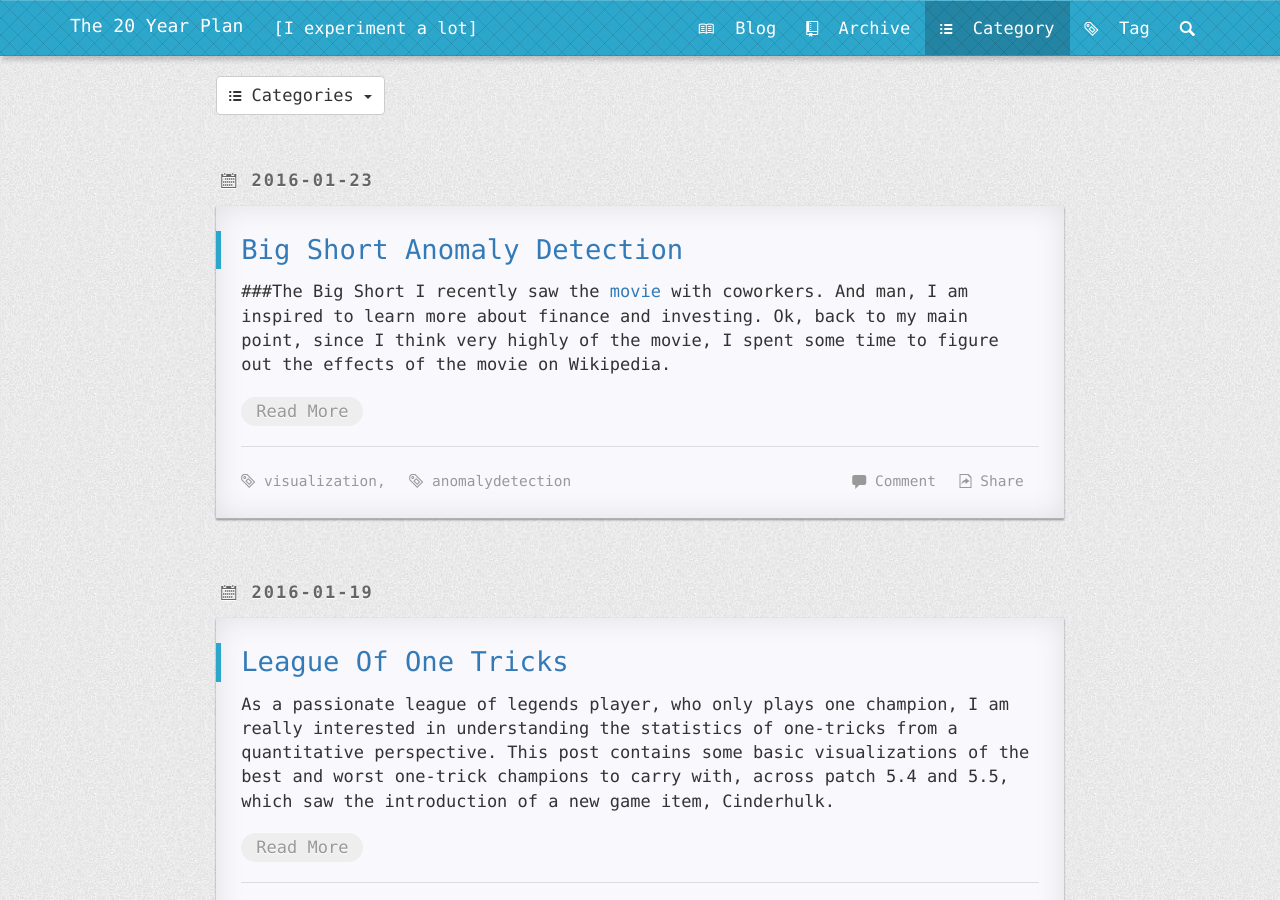
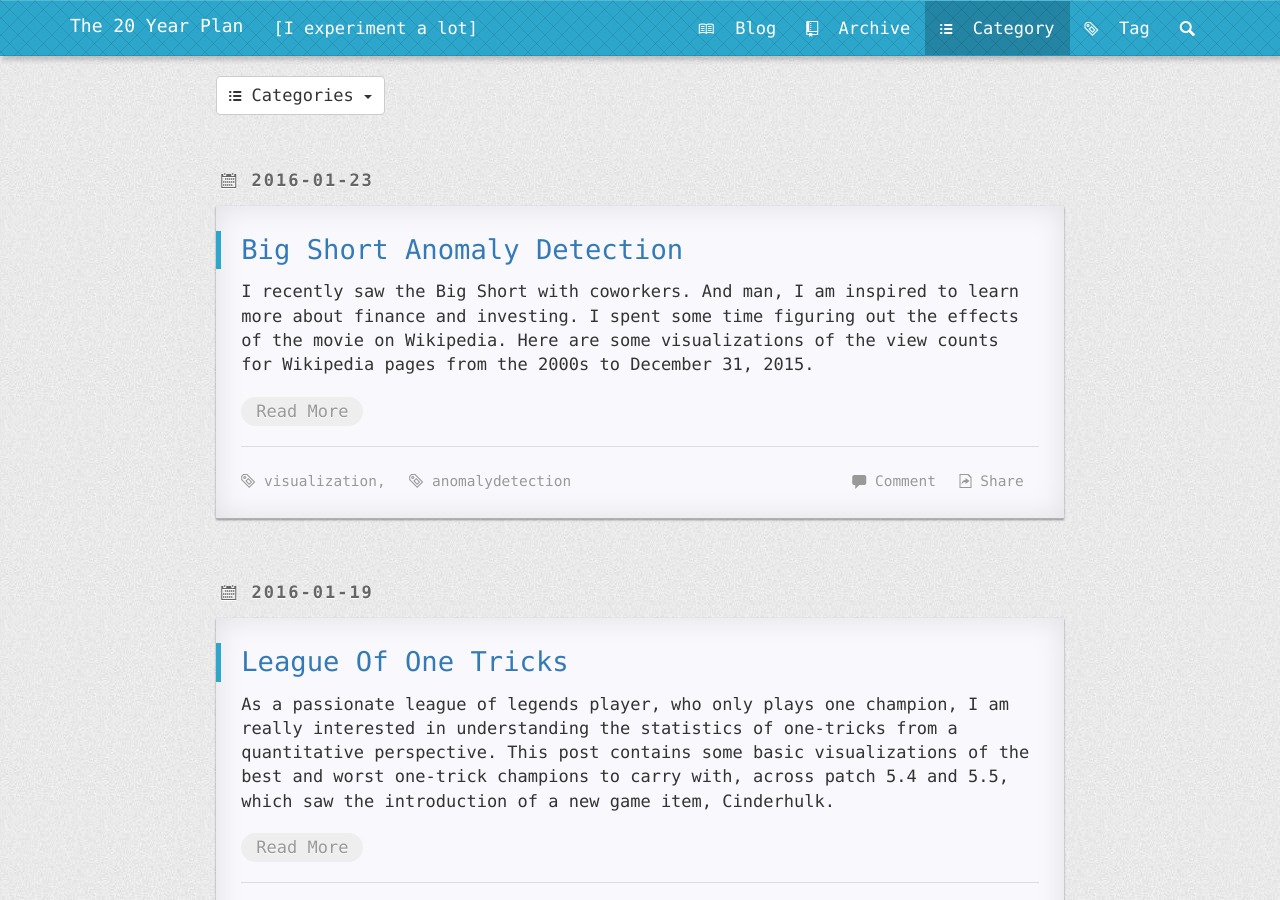
Before and after one commit to jxieeducation/jxieeducation.github.io, a Jekyll site: the page built from pages/2category.html, in a window 1280 px wide and 900 px high. Built offline with Jekyll 4.4.1, drawn with Linux system fonts in a browser that asks for light colours; nearby versions of some CDN libraries; Markdown is read by kramdown in place of the engine named in the settings; comment, search, counter and statistics services are not loaded.

Commit message:
added exerpts

```diff
--- a/_posts/2016-01-23-Big-Short-Anomaly-Detection.md
+++ b/_posts/2016-01-23-Big-Short-Anomaly-Detection.md
@@ -3,11 +3,13 @@ layout: post
 category : paper
 tags: visualization, anomalydetection
 tagline: "Big short Anomaly Detection"
-excerpt:
+excerpt: I recently saw the Big Short with coworkers. And man, I am inspired to learn more about finance and investing. I spent some time figuring out the effects of the movie on Wikipedia. Here are some visualizations of the view counts for Wikipedia pages from the 2000s to December 31, 2015.
+
+
 ---
 
 ###The Big Short
-I recently saw the [movie](https://en.wikipedia.org/wiki/The_Big_Short_(film)) with coworkers. And man, I am inspired to learn more about finance and investing. Ok, back to my main point, since I think very highly of the movie, I spent some time to figure out the effects of the movie on Wikipedia.
+I recently saw the [movie](https://en.wikipedia.org/wiki/The_Big_Short_(film)) with coworkers. And man, I am inspired to learn more about finance and investing. Ok, back to my main point, since I think very highly of the movie, I spent some time figuring out the effects of the movie on Wikipedia.
 
 ###Wikipedia Page Count
 Here are some visualizations of the view counts for Wikipedia pages from the 2000s to December 31, 2015.
```
